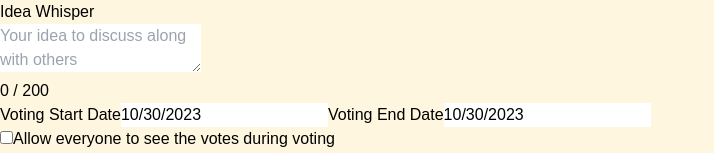
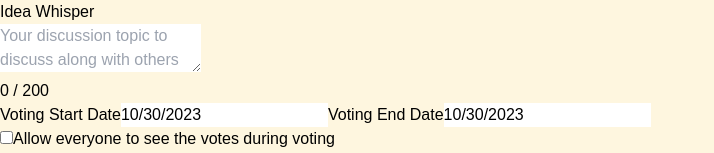
Before and after one commit to atillaturkmen/idea-whisper-492, a Next.js app: page /post-creation in a window 1280 px wide. Shown: the top 153 px of the page, without its empty margins (0-714 px from the left). Built offline with nearby package versions, Linux system fonts and the light colour scheme.

Commit message:
changed idea variable name to topic

```diff
--- a/src/pages/api/createDiscussion.ts
+++ b/src/pages/api/createDiscussion.ts
@@ -4,7 +4,7 @@ import prisma from "@/prisma";
 export default async function handler(req: NextApiRequest, res: NextApiResponse) {
     if (req.method === 'POST') {
         try {
-            const {idea, startDate, endDate, allowVoteVisibility, allowMultipleSelections, maxSelections} = req.body;
+            const {topic, startDate, endDate, allowVoteVisibility, allowMultipleSelections, maxSelections} = req.body;
 
             const randomAdminLink = generateRandomLink(255);
 
@@ -12,7 +12,7 @@ export default async function handler(req: NextApiRequest, res: NextApiResponse)
 
             await prisma.discussionPost.create({
                 data: {
-                    topic: idea,
+                    topic: topic,
                     vote_start_date: startDate,
                     vote_end_date: endDate,
                     can_see_votes_during_voting: allowVoteVisibility,
--- a/src/pages/post-creation.tsx
+++ b/src/pages/post-creation.tsx
@@ -5,7 +5,7 @@ import ReactModal from 'react-modal';
 import styles from '../styles/Modal.module.css';
 
 const PostCreation: React.FC = () => {
-    const [idea, setIdea] = useState("");
+    const [topic, setTopic] = useState("");
     const [startDate, setStartDate] = useState(new Date());
     const [endDate, setEndDate] = useState(new Date());
     const [allowVoteVisibility, setAllowVoteVisibility] = useState(false);
@@ -62,7 +62,7 @@ const PostCreation: React.FC = () => {
             method: 'POST',
             headers: {'Content-Type': 'application/json'},
             body: JSON.stringify({
-                idea,
+                topic: topic,
                 startDate,
                 endDate,
                 allowVoteVisibility,
@@ -89,12 +89,12 @@ const PostCreation: React.FC = () => {
             <h1>Idea Whisper</h1>
 
             <textarea
-                value={idea}
-                onChange={(e) => setIdea(e.target.value)}
-                placeholder="Your idea to discuss along with others"
+                value={topic}
+                onChange={(e) => setTopic(e.target.value)}
+                placeholder="Your discussion topic to discuss along with others"
                 maxLength={200}
             />
-            <div>{idea.length} / 200</div>
+            <div>{topic.length} / 200</div>
 
             <label>Voting Start Date</label>
             <DatePicker
```
